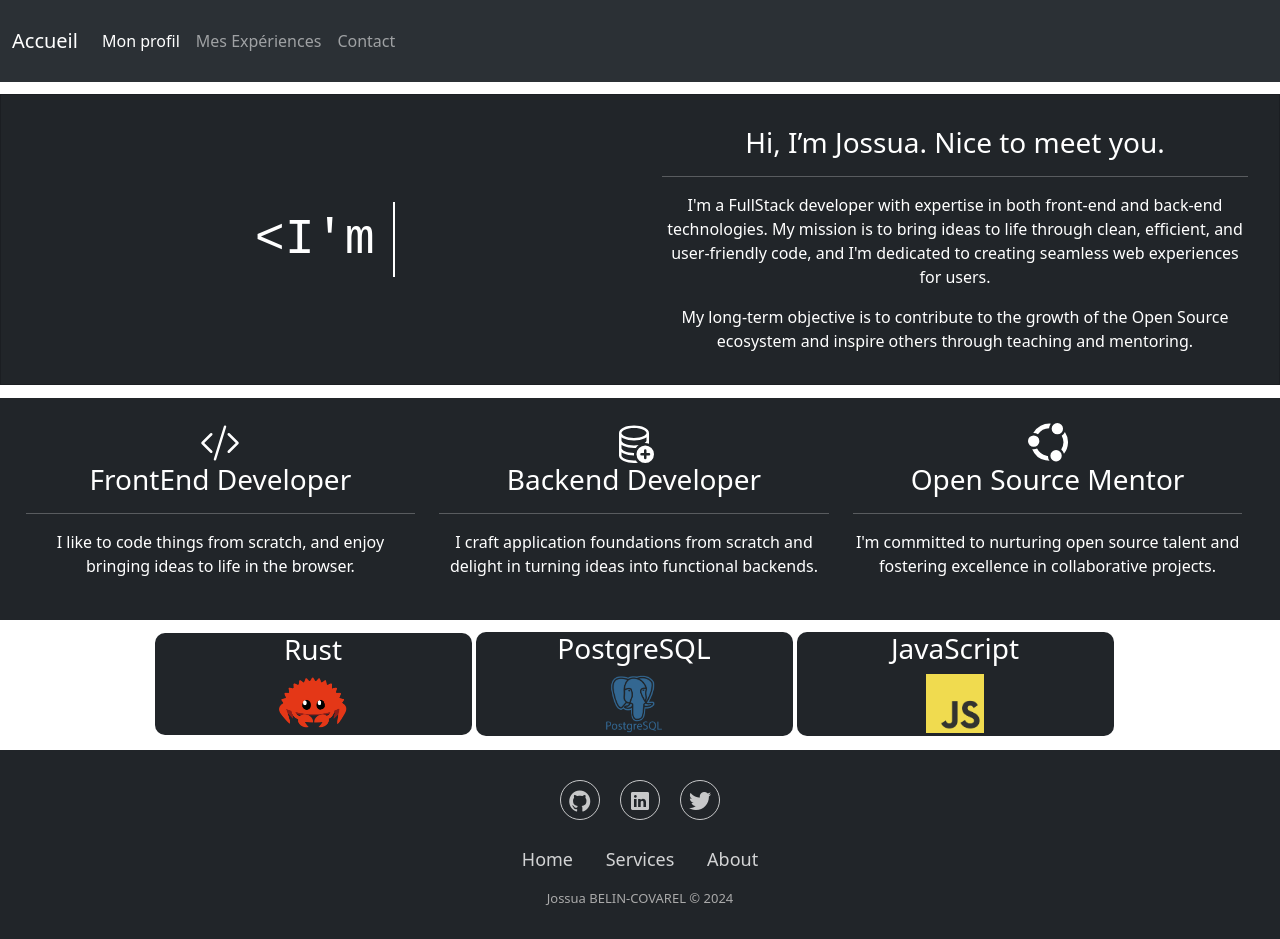
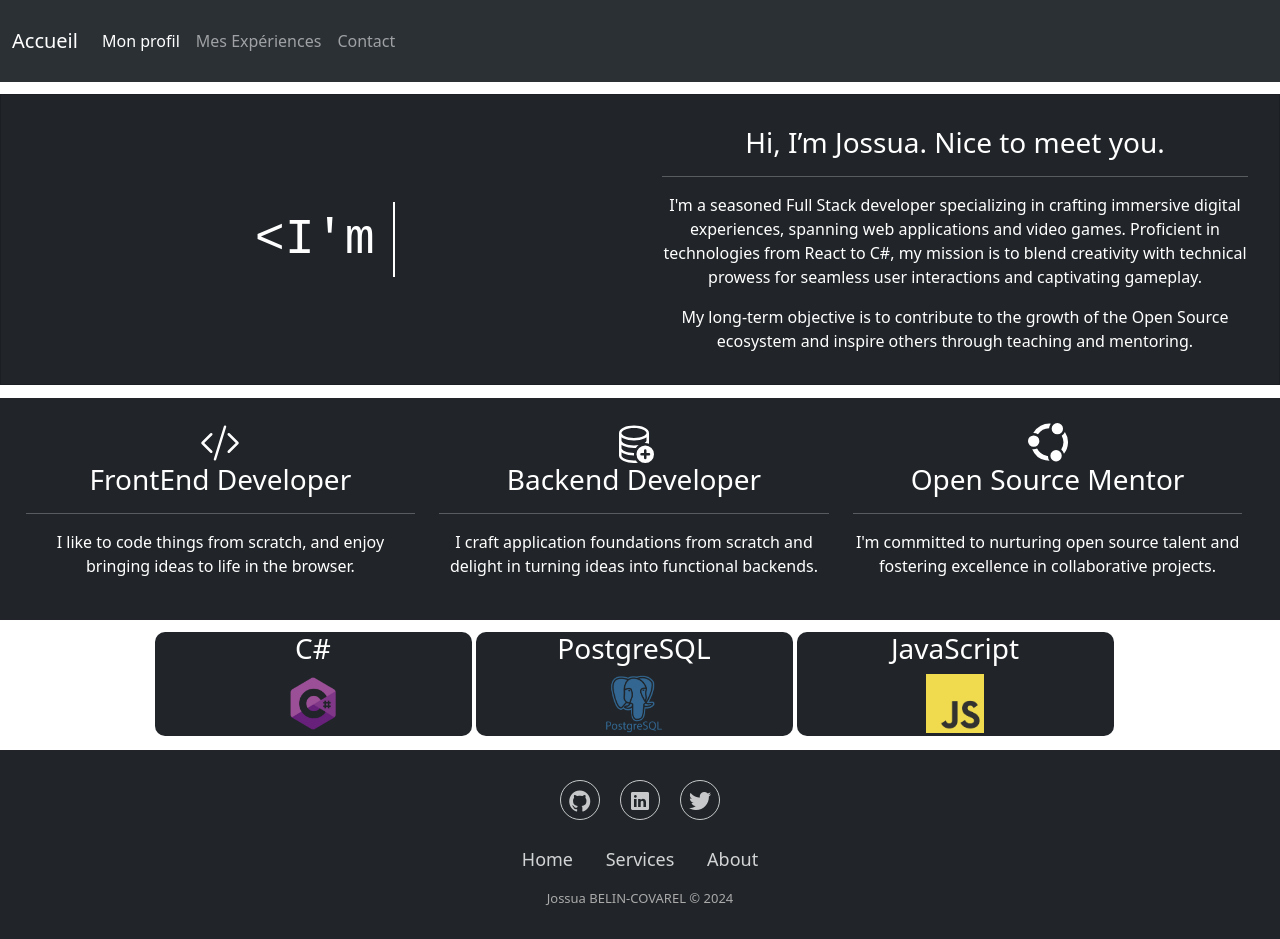
Before and after one commit to JossuaBELINCOVAREL/JossuaBELINCOVAREL.github.io, a website: page index.html in a window 1280 px wide. Drawn offline with nearby package versions, Linux system fonts and the light colour scheme.

Commit message:
add some cards

```diff
--- a/index.html
+++ b/index.html
@@ -42,7 +42,7 @@
                 <div class="card-body">
                   <h3 class="card-title">Hi, I’m Jossua. Nice to meet you.</h3>
                   <hr>
-                  <p class="card-text">I'm a FullStack developer with expertise in both front-end and back-end technologies. My mission is to bring ideas to life through clean, efficient, and user-friendly code, and I'm dedicated to creating seamless web experiences for users.
+                  <p class="card-text">I'm a seasoned Full Stack developer specializing in crafting immersive digital experiences, spanning web applications and video games. Proficient in technologies from React to C#, my mission is to blend creativity with technical prowess for seamless user interactions and captivating gameplay.
                   </p>
                   <p class="card-text">My long-term objective is to contribute to the growth of the Open Source ecosystem and inspire others through teaching and mentoring.
                   </p>
@@ -91,8 +91,8 @@
     <div class="container-fluid bg-3 text-center">
       <div class="row justify-content-center centered-boxes">
         <div class="col-sm-3">
-          <h3>Rust</h3>
-          <img src="img/Rust.png" class="img-responsive" style="width:26%" alt="Image">
+          <h3>C#</h3>
+          <img src="img/C.png" class="img-responsive" style="width:20%" alt="Image">
         </div>
         <div class="col-sm-3">
           <h3>PostgreSQL</h3>
```
Also changed, not shown: img/C.png (added).
